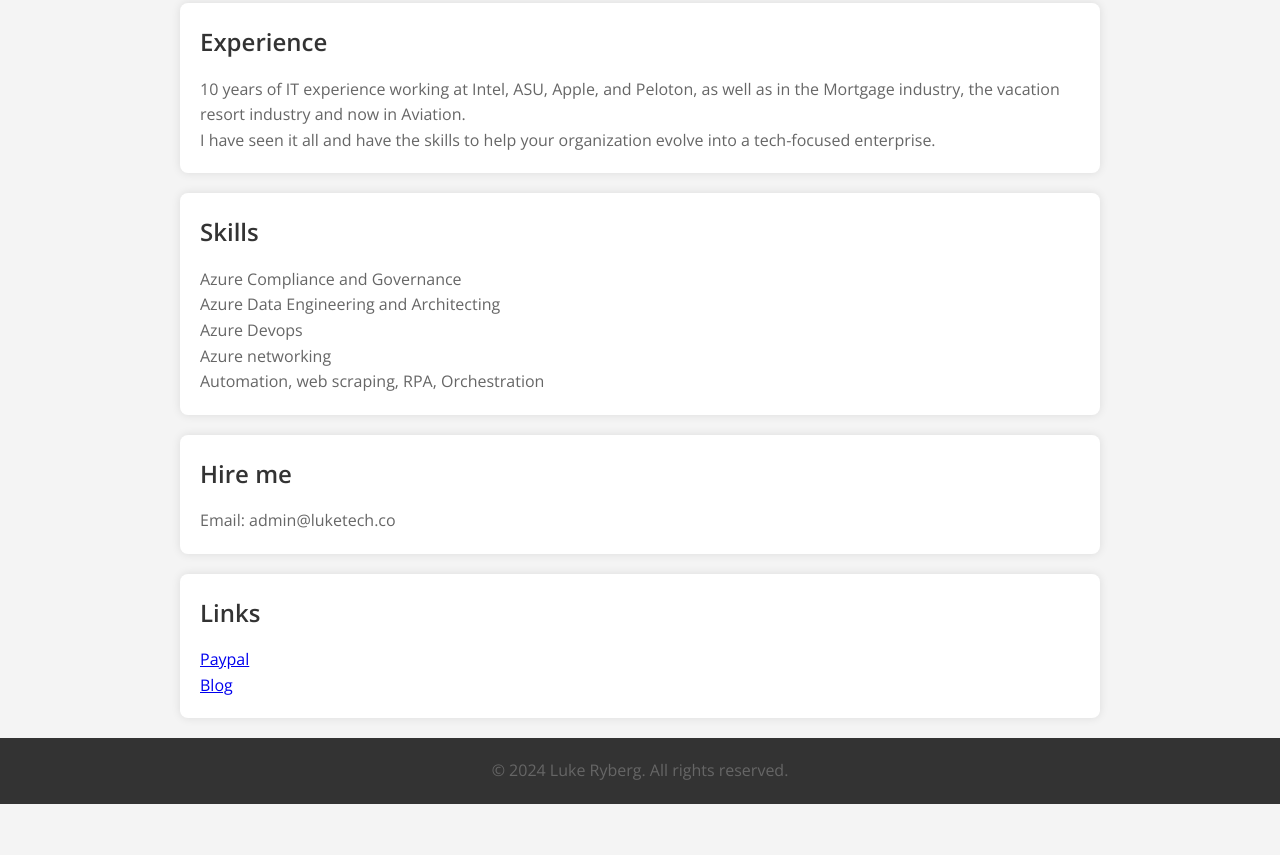
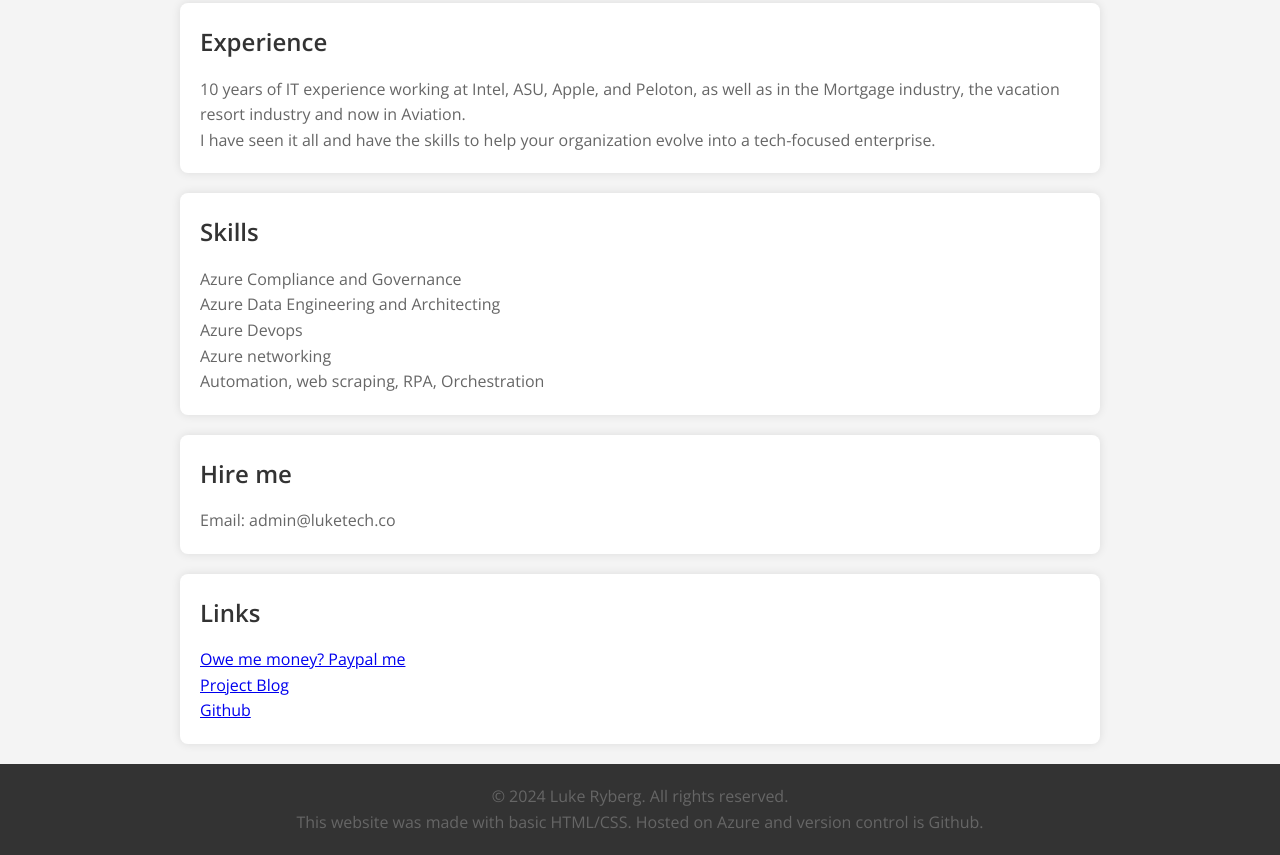
Before and after one commit to lukeryberg/azurestatic, a website: page src/index.html in a window 1280 px wide. Shown: the part 559-1414 px from the top of the page. Before the commit the page ends 1363 px from the top, so only its background shows below. Drawn offline with nearby package versions, Linux system fonts and the light colour scheme.

Commit message:
Update index.html

```diff
--- a/src/index.html
+++ b/src/index.html
@@ -42,13 +42,15 @@
         </section>
         <section id="contact">
             <h2>Links</h2>
-            <p> <a href="paypal.me/LukeTechLLC">Paypal</a></p>
-            <p><a href="https://medium.com/me/stories/public">Blog </a></p>
+            <p> <a href="paypal.me/LukeTechLLC">Owe me money? Paypal me</a></p>
+            <p><a href="https://medium.com/me/stories/public">Project Blog</a></p>
+            <p><a href="https://github.com/lukeryberg">Github</a></p>
             <!-- More contact details -->
         </section>
     </div>
     <footer>
         <p>&copy; 2024 Luke Ryberg. All rights reserved.</p>
+        <p>This website was made with basic HTML/CSS. Hosted on Azure and version control is Github.</p>
     </footer>
 </body>
 </html>
```
